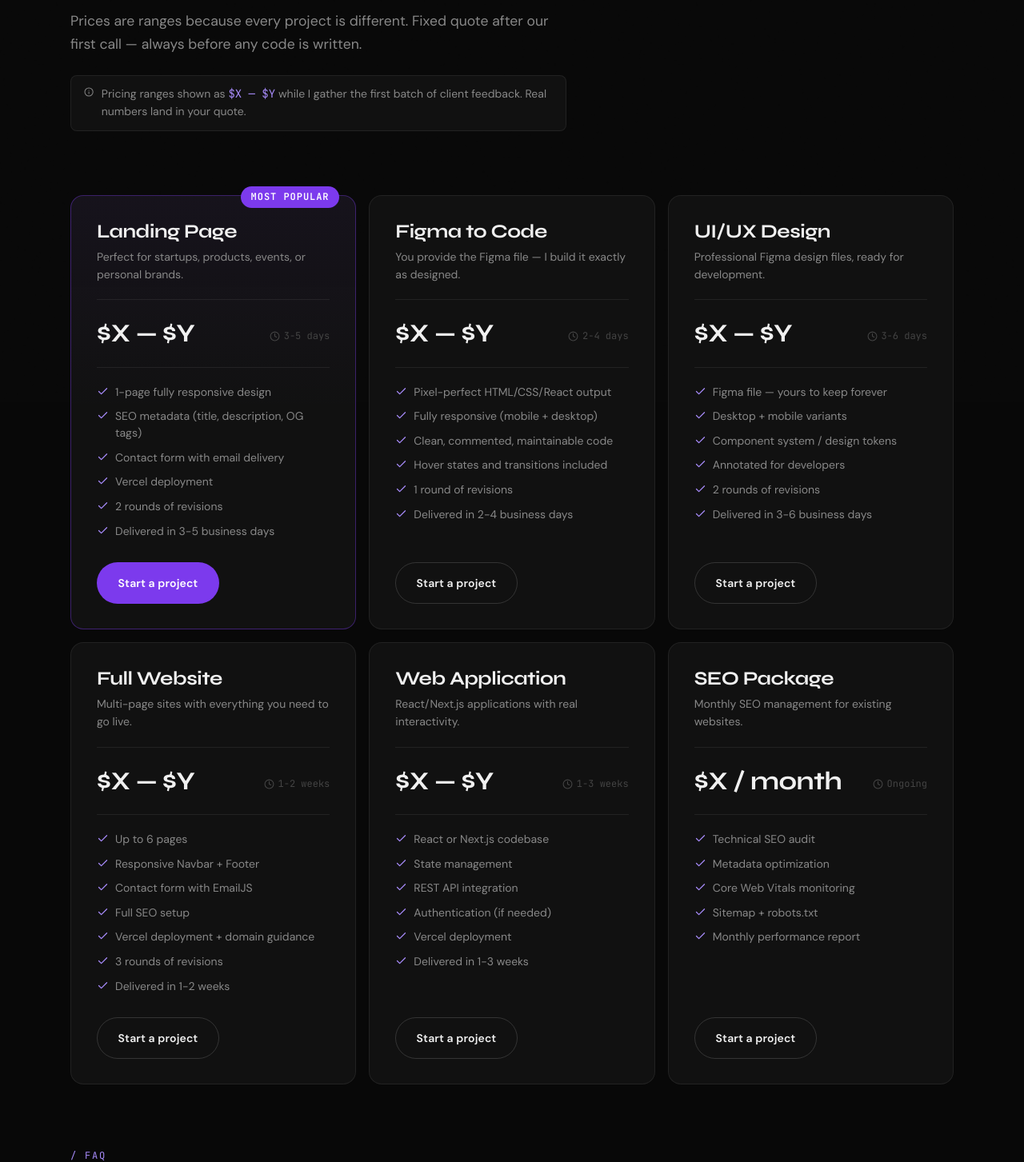
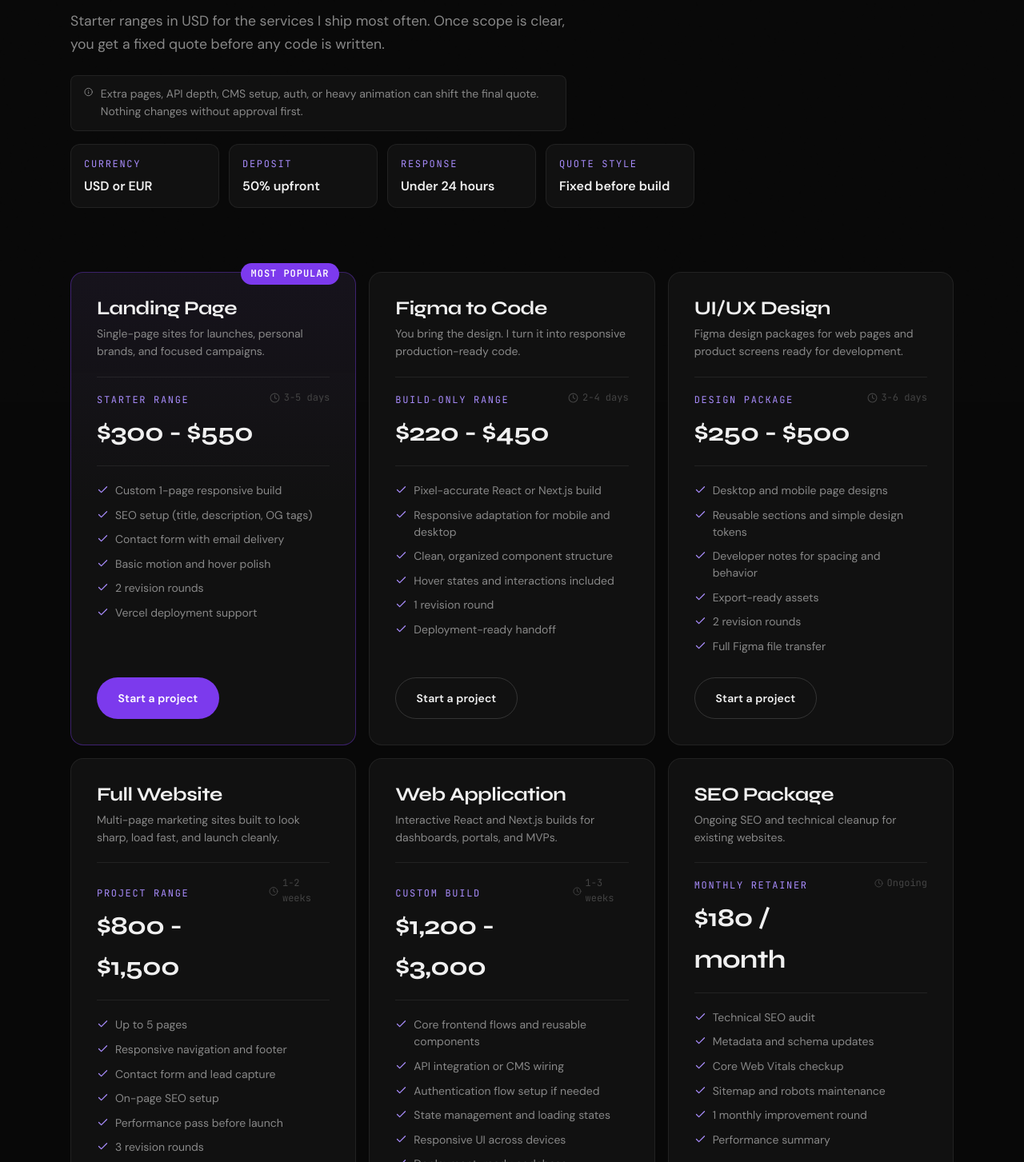
Before and after one commit to RaduscaWP/PersonalBrand, a Next.js app: page /pricing in a window 1280 px wide. Shown: the part 297-1750 px from the top of the page at 80% size. Built offline with nearby package versions, Linux system fonts and the light colour scheme.

Commit message:
new update

```diff
--- a/app/pricing/page.jsx
+++ b/app/pricing/page.jsx
@@ -12,6 +12,13 @@ export const metadata = {
     'Transparent pricing by Radu-Stefan. Landing pages, Figma-to-code, UI/UX, full websites, web apps, SEO.',
 };
 
+const pricingFacts = [
+  { label: 'Currency', value: 'USD or EUR' },
+  { label: 'Deposit', value: '50% upfront' },
+  { label: 'Response', value: 'Under 24 hours' },
+  { label: 'Quote style', value: 'Fixed before build' },
+];
+
 const faqs = [
   {
     q: 'How do I pay?',
@@ -19,15 +26,15 @@ const faqs = [
   },
   {
     q: 'What if I need revisions?',
-    a: 'Every package includes revision rounds. Additional rounds are billed by the hour at a clearly-stated rate before any work starts.',
+    a: 'Every package includes revision rounds. If the scope grows after approval, I will confirm the extra cost before touching the work.',
   },
   {
     q: 'Do you own the code afterwards?',
-    a: 'Yes. Once final payment clears, the code is 100% yours — MIT-licensed or proprietary, your call.',
+    a: 'Yes. Once final payment clears, the code is 100% yours - MIT-licensed or proprietary, your call.',
   },
   {
     q: 'Can you work with my existing codebase?',
-    a: 'Yes, provided it\'s in a supported stack (React, Next.js, vanilla HTML/CSS/JS). Initial audit before quoting.',
+    a: "Yes, provided it's in a supported stack (React, Next.js, vanilla HTML/CSS/JS). I review the codebase first, then quote from there.",
   },
 ];
 
@@ -40,16 +47,25 @@ export default function PricingPage() {
           Clear pricing. <span className={styles.accent}>No surprises.</span>
         </h1>
         <p className={styles.lede}>
-          Prices are ranges because every project is different. Fixed quote after our first call
-          — always before any code is written.
+          Starter ranges in USD for the services I ship most often. Once scope is clear, you get
+          a fixed quote before any code is written.
         </p>
 
         <div className={styles.notice}>
           <Info size={16} />
           <span>
-            Pricing ranges shown as <span className={styles.mono}>$X — $Y</span> while I gather
-            the first batch of client feedback. Real numbers land in your quote.
+            Extra pages, API depth, CMS setup, auth, or heavy animation can shift the final quote.
+            Nothing changes without approval first.
           </span>
+        </div>
+
+        <div className={styles.facts}>
+          {pricingFacts.map((fact) => (
+            <article key={fact.label} className={styles.fact}>
+              <span className={styles.factLabel}>{fact.label}</span>
+              <span className={styles.factValue}>{fact.value}</span>
+            </article>
+          ))}
         </div>
       </header>
 
@@ -73,7 +89,9 @@ export default function PricingPage() {
               <details key={f.q} className={styles.faqItem}>
                 <summary>
                   <span>{f.q}</span>
-                  <span className={styles.plus} aria-hidden="true">+</span>
+                  <span className={styles.plus} aria-hidden="true">
+                    +
+                  </span>
                 </summary>
                 <p>{f.a}</p>
               </details>
--- a/app/pricing/pricing.module.scss
+++ b/app/pricing/pricing.module.scss
@@ -56,9 +56,44 @@
   line-height: 1.55;
 }
 
-.mono {
+.facts {
+  display: grid;
+  grid-template-columns: repeat(4, minmax(0, 1fr));
+  gap: 0.75rem;
+  max-width: 900px;
+
+  @media (max-width: 900px) {
+    grid-template-columns: repeat(2, minmax(0, 1fr));
+  }
+
+  @media (max-width: 560px) {
+    grid-template-columns: 1fr;
+  }
+}
+
+.fact {
+  display: flex;
+  flex-direction: column;
+  gap: 0.35rem;
+  padding: 0.95rem 1rem;
+  background: var(--bg-surface);
+  border: 1px solid var(--border);
+  border-radius: var(--radius-md);
+}
+
+.factLabel {
   font-family: 'JetBrains Mono', monospace;
+  font-size: var(--fs-xs);
   color: var(--accent-light);
+  text-transform: uppercase;
+  letter-spacing: 0.14em;
+}
+
+.factValue {
+  font-size: 1rem;
+  line-height: 1.45;
+  color: var(--text-primary);
+  font-weight: 600;
 }
 
 .grid {
--- a/components/PricingCard/PricingCard.jsx
+++ b/components/PricingCard/PricingCard.jsx
@@ -13,7 +13,10 @@ export default function PricingCard({ plan }) {
       </header>
 
       <div className={styles.priceRow}>
-        <span className={styles.price}>{plan.priceRange}</span>
+        <div className={styles.priceBlock}>
+          <span className={styles.priceLabel}>{plan.billingLabel}</span>
+          <span className={styles.price}>{plan.priceRange}</span>
+        </div>
         <span className={styles.turnaround}>
           <Clock size={13} /> {plan.turnaround}
         </span>
--- a/components/PricingCard/PricingCard.module.scss
+++ b/components/PricingCard/PricingCard.module.scss
@@ -71,6 +71,20 @@
   border-bottom: 1px solid var(--border);
 }
 
+.priceBlock {
+  display: flex;
+  flex-direction: column;
+  gap: 0.3rem;
+}
+
+.priceLabel {
+  font-family: 'JetBrains Mono', monospace;
+  font-size: var(--fs-xs);
+  color: var(--accent-light);
+  letter-spacing: 0.14em;
+  text-transform: uppercase;
+}
+
 .price {
   font-family: var(--font-syne), sans-serif;
   font-size: 2rem;
@@ -115,3 +129,10 @@
   justify-content: flex-start;
   padding-top: 0.5rem;
 }
+
+@media (max-width: 720px) {
+  .priceRow {
+    align-items: flex-start;
+    flex-direction: column;
+  }
+}
--- a/data/pricing.js
+++ b/data/pricing.js
@@ -2,96 +2,102 @@ export const pricing = [
   {
     id: 'landing-page',
     service: 'Landing Page',
-    priceRange: '$X — $Y',
+    priceRange: '$300 - $550',
+    billingLabel: 'Starter range',
     highlight: true,
-    description: 'Perfect for startups, products, events, or personal brands.',
+    description: 'Single-page sites for launches, personal brands, and focused campaigns.',
     includes: [
-      '1-page fully responsive design',
-      'SEO metadata (title, description, OG tags)',
+      'Custom 1-page responsive build',
+      'SEO setup (title, description, OG tags)',
       'Contact form with email delivery',
-      'Vercel deployment',
-      '2 rounds of revisions',
-      'Delivered in 3-5 business days',
+      'Basic motion and hover polish',
+      '2 revision rounds',
+      'Vercel deployment support',
     ],
     turnaround: '3-5 days',
   },
   {
     id: 'figma-to-code',
     service: 'Figma to Code',
-    priceRange: '$X — $Y',
+    priceRange: '$220 - $450',
+    billingLabel: 'Build-only range',
     highlight: false,
-    description: 'You provide the Figma file — I build it exactly as designed.',
+    description: 'You bring the design. I turn it into responsive production-ready code.',
     includes: [
-      'Pixel-perfect HTML/CSS/React output',
-      'Fully responsive (mobile + desktop)',
-      'Clean, commented, maintainable code',
-      'Hover states and transitions included',
-      '1 round of revisions',
-      'Delivered in 2-4 business days',
+      'Pixel-accurate React or Next.js build',
+      'Responsive adaptation for mobile and desktop',
+      'Clean, organized component structure',
+      'Hover states and interactions included',
+      '1 revision round',
+      'Deployment-ready handoff',
     ],
     turnaround: '2-4 days',
   },
   {
     id: 'uiux-design',
     service: 'UI/UX Design',
-    priceRange: '$X — $Y',
+    priceRange: '$250 - $500',
+    billingLabel: 'Design package',
     highlight: false,
-    description: 'Professional Figma design files, ready for development.',
+    description: 'Figma design packages for web pages and product screens ready for development.',
     includes: [
-      'Figma file — yours to keep forever',
-      'Desktop + mobile variants',
-      'Component system / design tokens',
-      'Annotated for developers',
-      '2 rounds of revisions',
-      'Delivered in 3-6 business days',
+      'Desktop and mobile page designs',
+      'Reusable sections and simple design tokens',
+      'Developer notes for spacing and behavior',
+      'Export-ready assets',
+      '2 revision rounds',
+      'Full Figma file transfer',
     ],
     turnaround: '3-6 days',
   },
   {
     id: 'full-website',
     service: 'Full Website',
-    priceRange: '$X — $Y',
+    priceRange: '$800 - $1,500',
+    billingLabel: 'Project range',
     highlight: false,
-    description: 'Multi-page sites with everything you need to go live.',
+    description: 'Multi-page marketing sites built to look sharp, load fast, and launch cleanly.',
     includes: [
-      'Up to 6 pages',
-      'Responsive Navbar + Footer',
-      'Contact form with EmailJS',
-      'Full SEO setup',
-      'Vercel deployment + domain guidance',
-      '3 rounds of revisions',
-      'Delivered in 1-2 weeks',
+      'Up to 5 pages',
+      'Responsive navigation and footer',
+      'Contact form and lead capture',
+      'On-page SEO setup',
+      'Performance pass before launch',
+      '3 revision rounds',
     ],
     turnaround: '1-2 weeks',
   },
   {
     id: 'web-app',
     service: 'Web Application',
-    priceRange: '$X — $Y',
+    priceRange: '$1,200 - $3,000',
+    billingLabel: 'Custom build',
     highlight: false,
-    description: 'React/Next.js applications with real interactivity.',
+    description: 'Interactive React and Next.js builds for dashboards, portals, and MVPs.',
     includes: [
-      'React or Next.js codebase',
-      'State management',
-      'REST API integration',
-      'Authentication (if needed)',
-      'Vercel deployment',
-      'Delivered in 1-3 weeks',
+      'Core frontend flows and reusable components',
+      'API integration or CMS wiring',
+      'Authentication flow setup if needed',
+      'State management and loading states',
+      'Responsive UI across devices',
+      'Deployment-ready codebase',
     ],
     turnaround: '1-3 weeks',
   },
   {
     id: 'seo',
     service: 'SEO Package',
-    priceRange: '$X / month',
+    priceRange: '$180 / month',
+    billingLabel: 'Monthly retainer',
     highlight: false,
-    description: 'Monthly SEO management for existing websites.',
+    description: 'Ongoing SEO and technical cleanup for existing websites.',
     includes: [
       'Technical SEO audit',
-      'Metadata optimization',
-      'Core Web Vitals monitoring',
-      'Sitemap + robots.txt',
-      'Monthly performance report',
+      'Metadata and schema updates',
+      'Core Web Vitals checkup',
+      'Sitemap and robots maintenance',
+      '1 monthly improvement round',
+      'Performance summary',
     ],
     turnaround: 'Ongoing',
   },
```
Also changed, not shown: app/page.jsx (+17 -30 lines), app/page.module.scss (+34 -12 lines), data/testimonials.js (added, +26 -0 lines), 2 other files (tests, documents, lock files or other folders).
